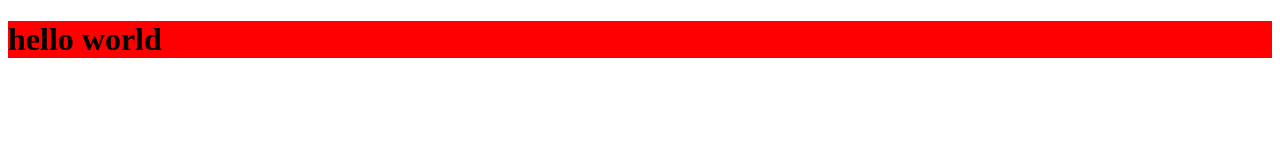
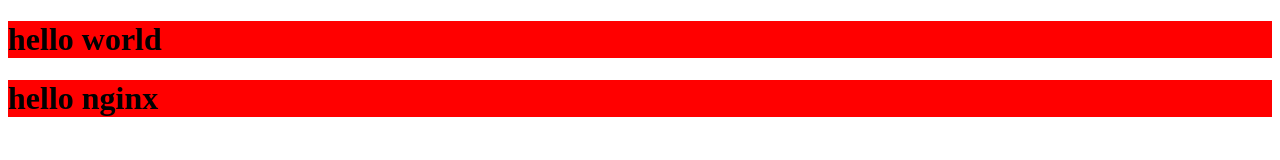
Before and after one commit to jokey-boring/test-deploy, a website: page dist/index.html in a window 1280 px wide. Drawn offline with Linux system fonts and the light colour scheme.

Commit message:
再次提交

```diff
--- a/dist/index.html
+++ b/dist/index.html
@@ -10,5 +10,8 @@
   <h1 style="background: red">
     hello world
   </h1>
+  <h1 style="background: red">
+    hello nginx
+  </h1>
 </body>
 </html>
```
